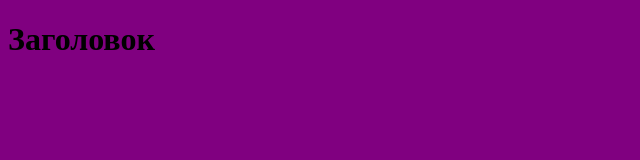
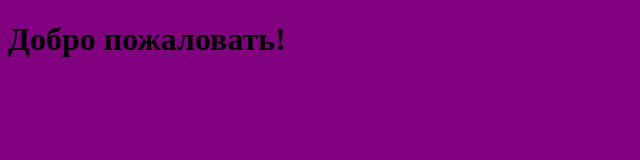
Before and after one commit to DenisVG/github-begin, a plain HTML site: page index.html in a window 1280 px wide. Shown: the whole page, without its empty margins (0-640 px from the left). Drawn offline with Linux system fonts and the light colour scheme.

Commit message:
Добавил приветствие

```diff
--- a/index.html
+++ b/index.html
@@ -7,6 +7,6 @@
         <link rel="stylesheet" href="style.css">
     </head>
     <body>
-        <h1>Заголовок</h1>
+        <h1>Добро пожаловать!</h1>
     </body>
     </html>
```
